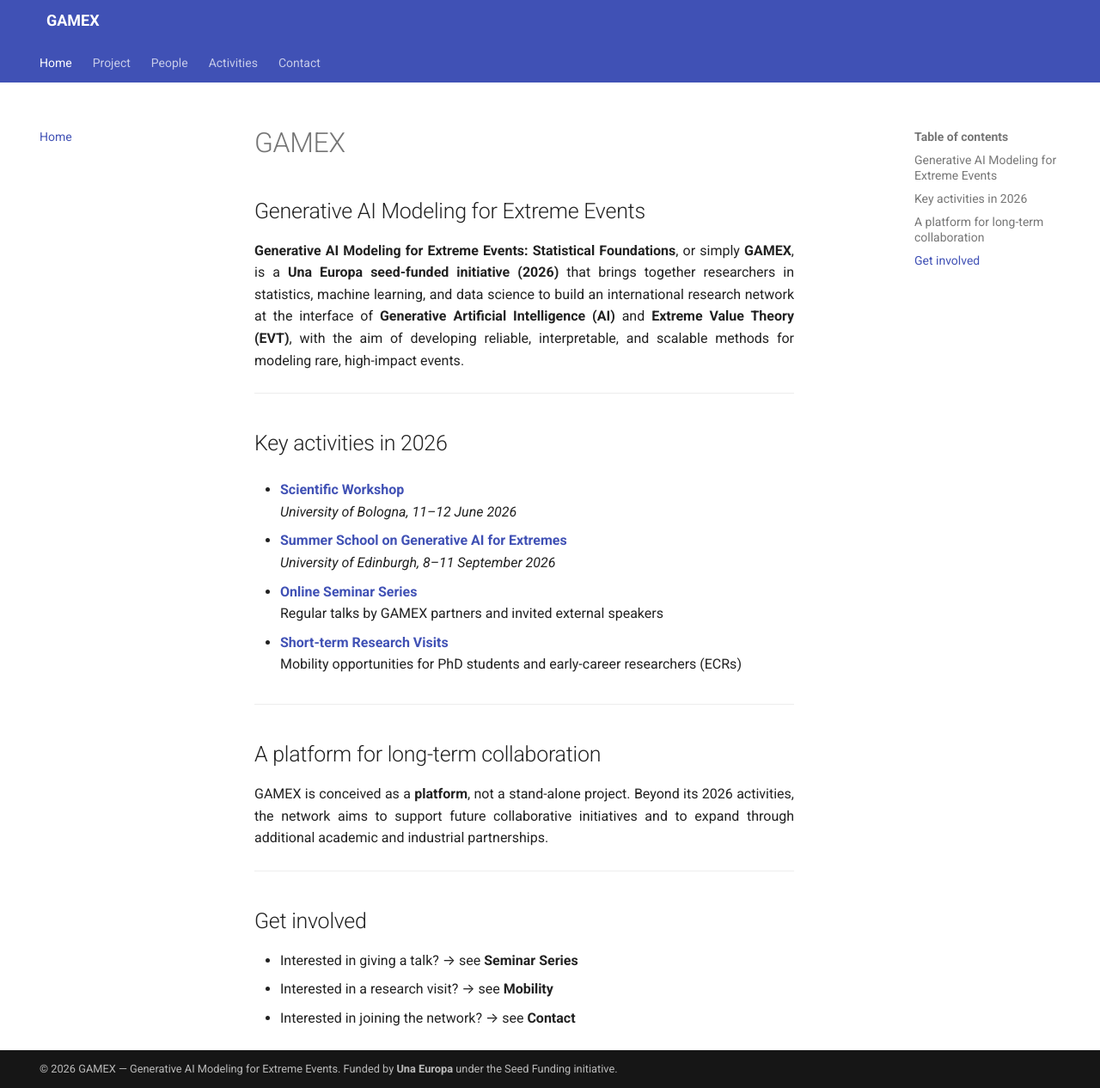
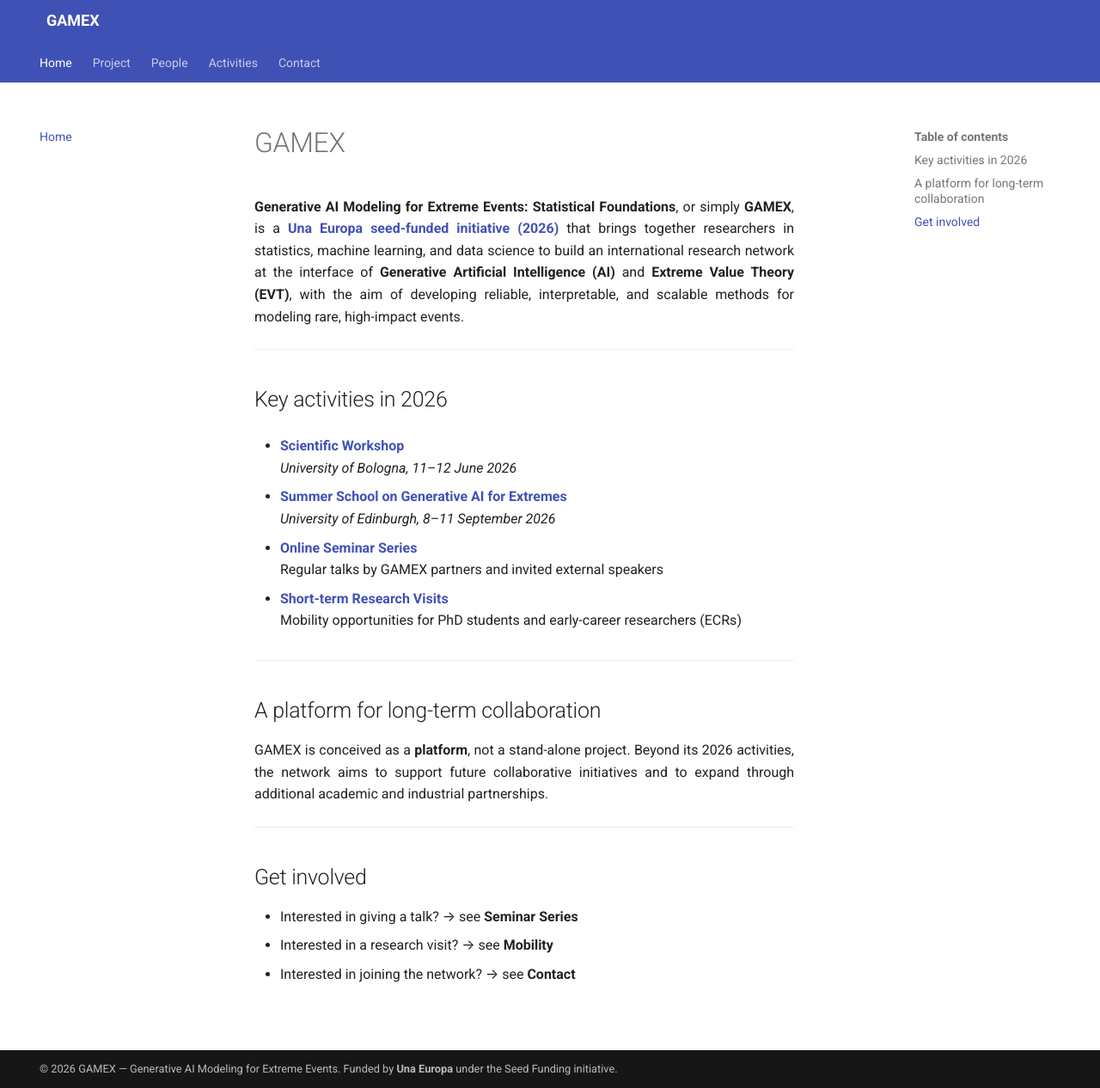
Before and after one commit to gamex-network/gamex-network.github.io, an MkDocs documentation site: the page built from docs/index.md, in a window 1280 px wide and 1266 px high. Shown: the whole window at 86% size. Built offline with MkDocs 1.6.1 and Material for MkDocs 9.7.7, drawn with Linux system fonts in a browser that asks for light colours.

Commit message:
Update index.md

```diff
--- a/docs/index.md
+++ b/docs/index.md
@@ -1,7 +1,6 @@
 # GAMEX
-## Generative AI Modeling for Extreme Events
 
-**Generative AI Modeling for Extreme Events: Statistical Foundations**, or simply **GAMEX**, is a **Una Europa seed-funded initiative (2026)** that brings together researchers in statistics, machine learning, and data science to build an international research network at the interface of **Generative Artificial Intelligence (AI)** and **Extreme Value Theory (EVT)**, with the aim of developing reliable, interpretable, and scalable methods for modeling rare, high-impact events.
+**Generative AI Modeling for Extreme Events: Statistical Foundations**, or simply **GAMEX**, is a [**Una Europa seed-funded initiative (2026)**](https://www.una-europa.eu/opportunities/seed-funding) that brings together researchers in statistics, machine learning, and data science to build an international research network at the interface of **Generative Artificial Intelligence (AI)** and **Extreme Value Theory (EVT)**, with the aim of developing reliable, interpretable, and scalable methods for modeling rare, high-impact events.
 
 ---
 
```
